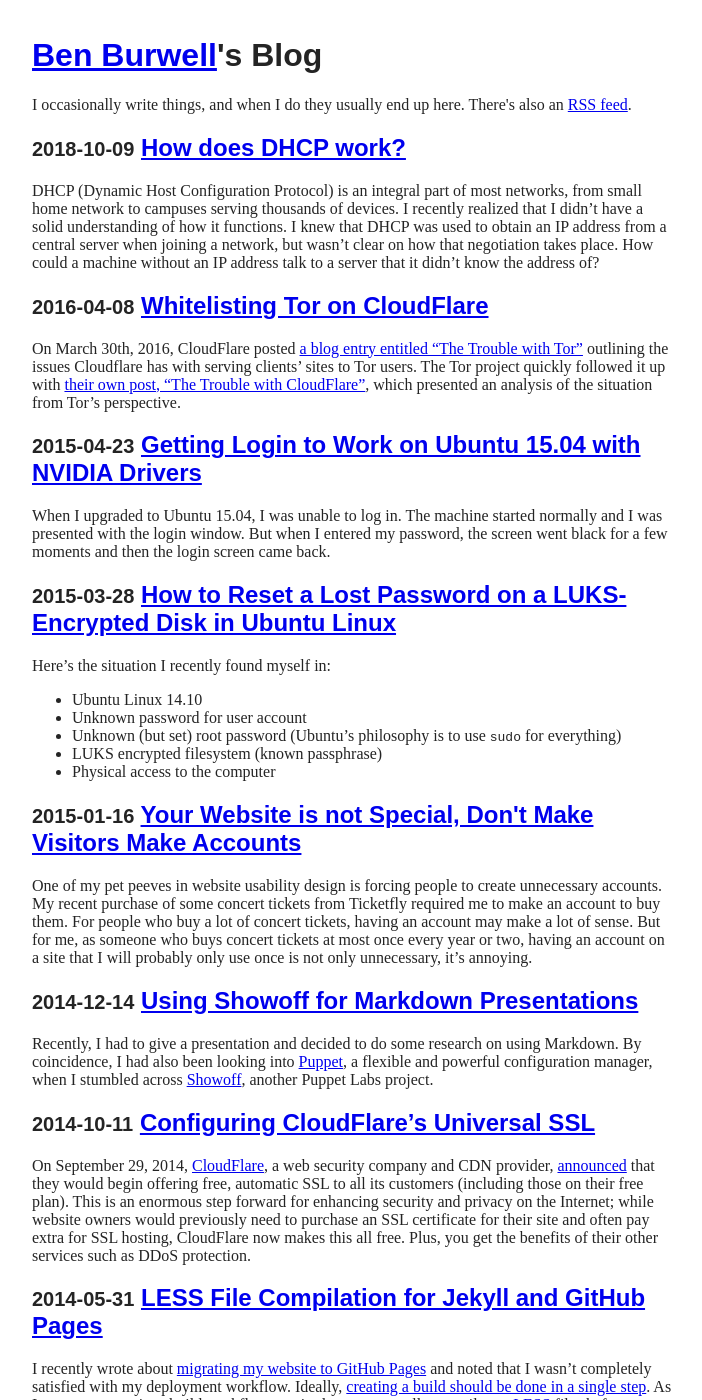
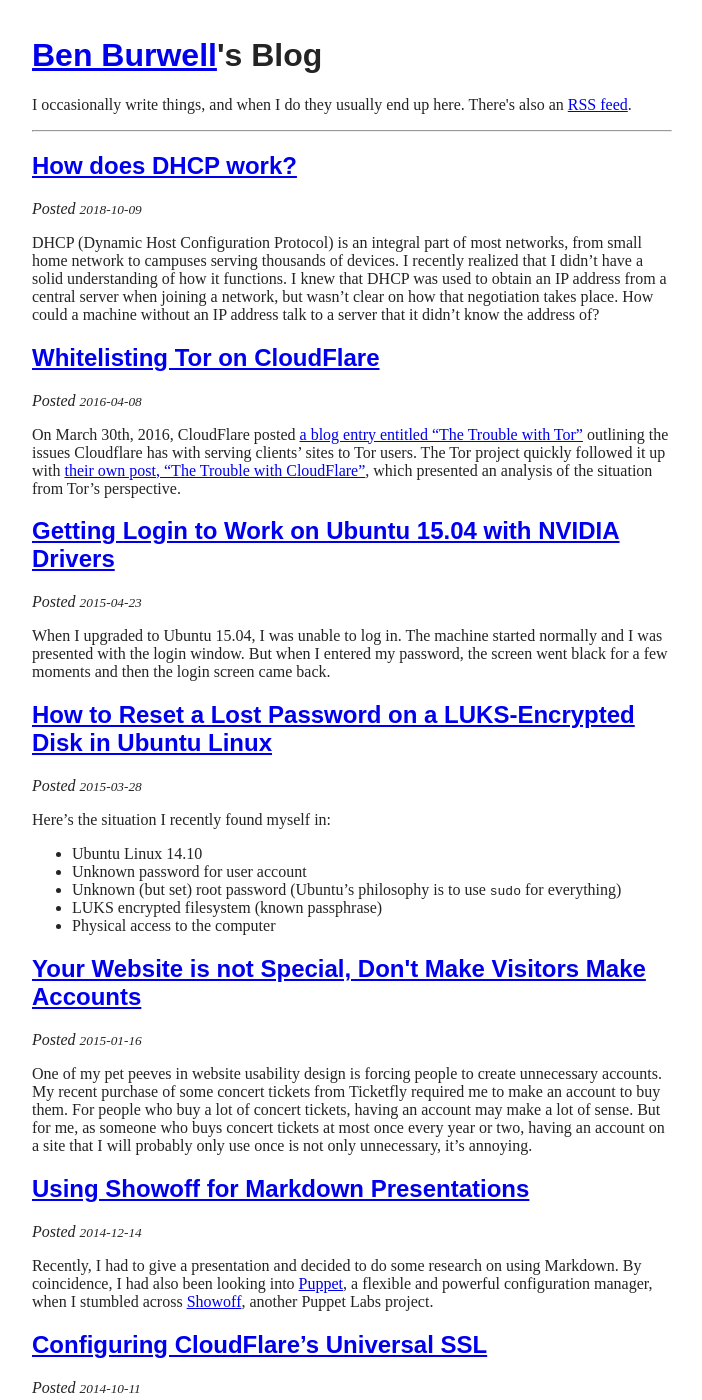
Before and after one commit to benburwell/benburwell.github.io, a Jekyll site: the page built from posts/index.html, in a window 1280 px wide and 1400 px high. Shown: the whole window, without its empty margins (288-990 px from the left). Built offline with Jekyll 4.4.1, drawn with Linux system fonts in a browser that asks for light colours; some of the changed text lies outside the part shown.

Commit message:
Left-align post titles

```diff
--- a/posts/index.html
+++ b/posts/index.html
@@ -8,10 +8,13 @@
 <p>I occasionally write things, and when I do they usually end up here. There's
 also an <a href="/feed.xml">RSS feed</a>.</p>
 
+<hr/>
+
 {% for post in site.posts %}
 <h2>
-  <small>{{post.date | date: "%Y-%m-%d"}}</small>
   <a href="{{post.url}}">{{post.title}}</a>
 </h2>
-{{post.excerpt}}
-{% endfor %}
+<p>
+  <em>Posted <small>{{post.date | date: "%Y-%m-%d"}}</small></em>
+</p>
+{{post.excerpt}} {% endfor %}
```
